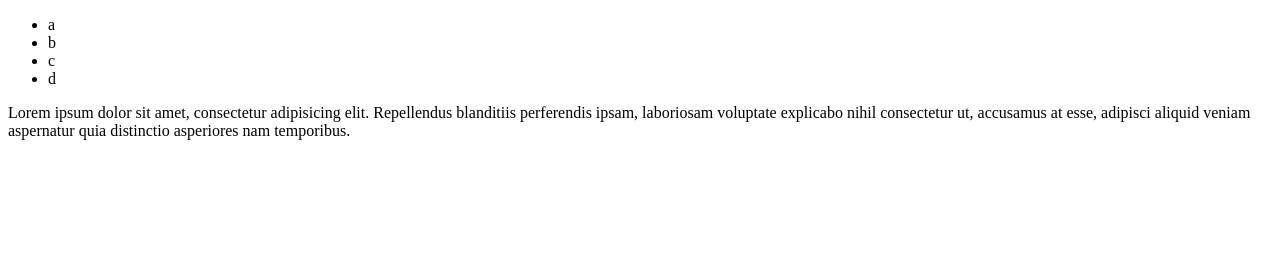
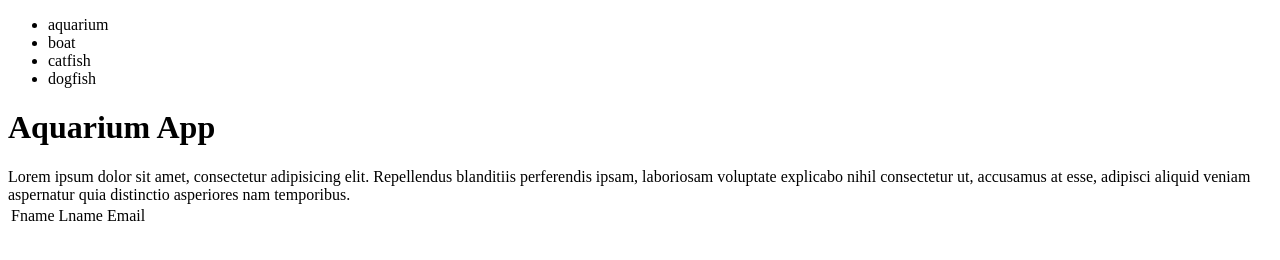
Before and after one commit to SkillDistillery/git-workflow, a plain HTML site: page index.html in a window 1280 px wide. Drawn offline with Linux system fonts and the light colour scheme.

Commit message:
setup aquarium welcome page

```diff
--- a/index.html
+++ b/index.html
@@ -9,14 +9,24 @@
 <body>
   <nav>
     <ul>
-      <li>a</li>
-      <li>b</li>
-      <li>c</li>
-      <li>d</li>
+      <li>aquarium</li>
+      <li>boat</li>
+      <li>catfish</li>
+      <li>dogfish</li>
     </ul>
   </nav>
 
+  <h1>Aquarium App</h1>
+
   <div>Lorem ipsum dolor sit amet, consectetur adipisicing elit. Repellendus blanditiis perferendis ipsam, laboriosam voluptate explicabo nihil consectetur ut, accusamus at esse, adipisci aliquid veniam aspernatur quia distinctio asperiores nam temporibus.</div>
+
+  <table>
+    <tr>
+      <td>Fname</td>
+      <td>Lname</td>
+      <td>Email</td>
+    </tr>
+  </table>
 
 </body>
 </html>
```
